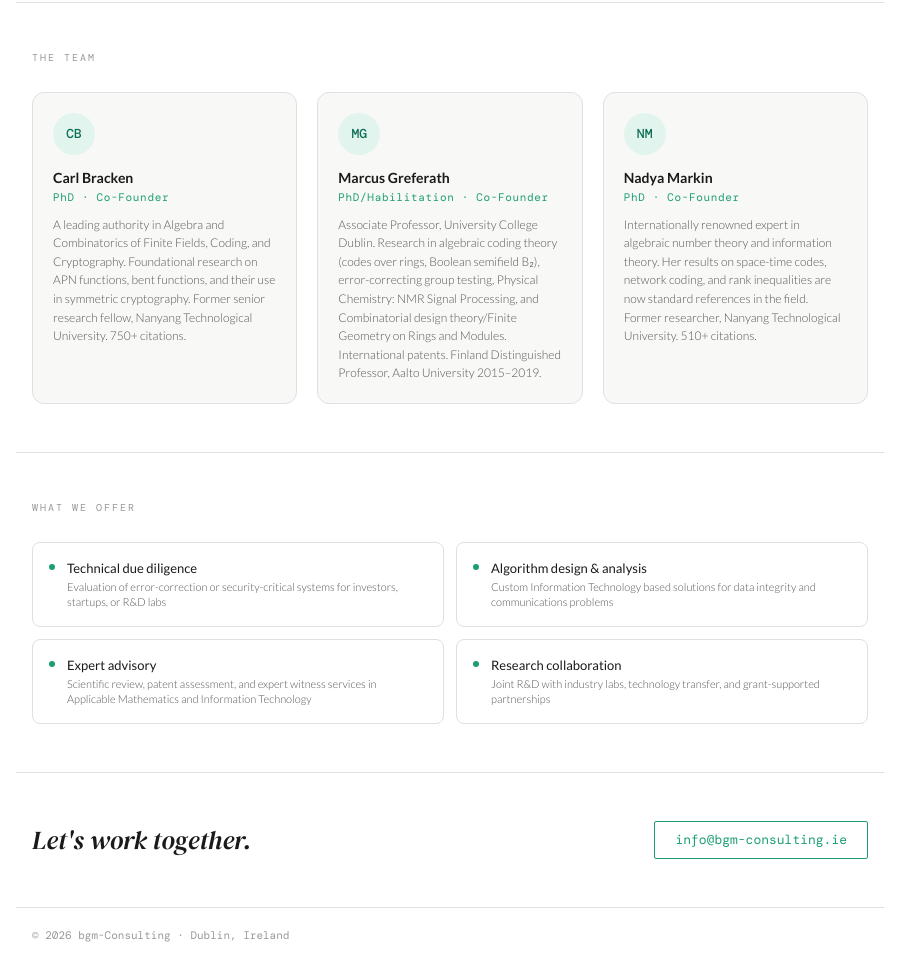
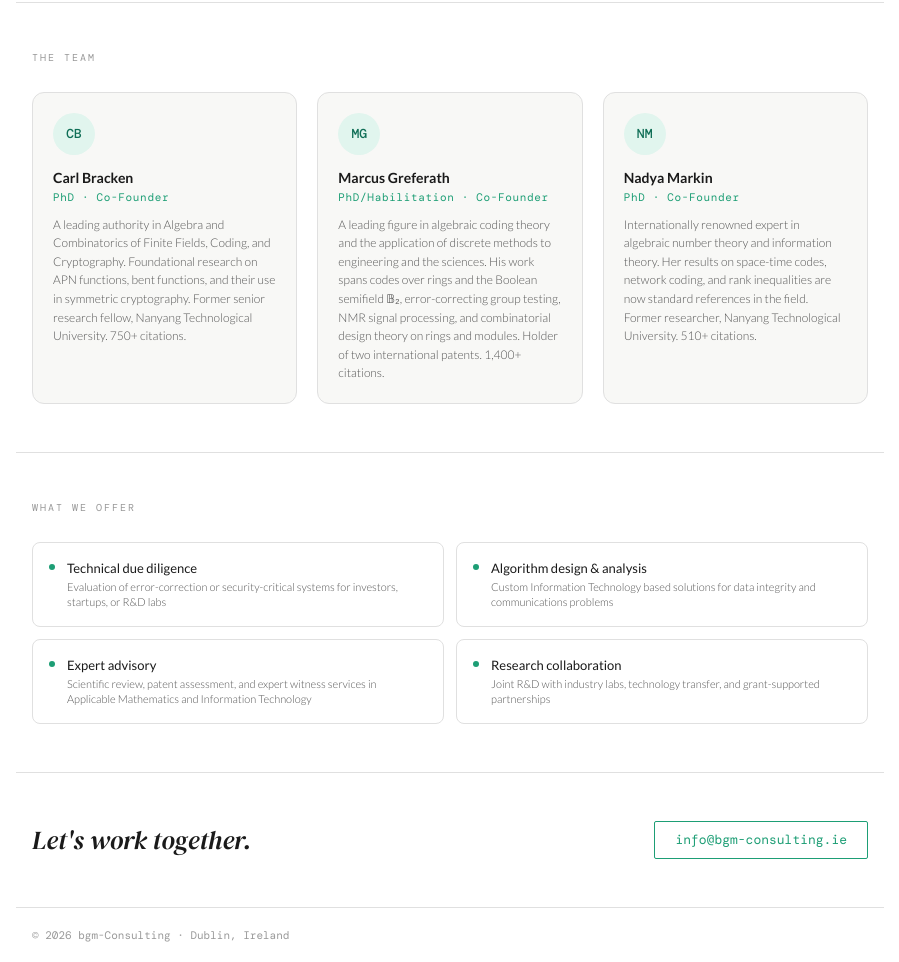
Before and after one commit to bgm-consulting/bgm-consulting.github.io, a plain HTML site: page index.html in a window 1280 px wide. Shown: the part 1013-1975 px from the top of the page, without its empty margins (190-1089 px from the left). Drawn offline with nearby package versions, Linux system fonts and the light colour scheme.

Commit message:
Rewrite Marcus Greferath's bio to match the CB/NM style
Drop the job-title opener and the FiDiPro/Aalto line (not relevant
here), lead with a stature statement instead, keep the two patents,
and add a citation count (1,400+, from Google Scholar) so all three
founder bios end on the same kind of fact.

```diff
--- a/index.html
+++ b/index.html
@@ -495,7 +495,7 @@
         <div class="team-initials">MG</div>
         <div class="team-name">Marcus Greferath</div>
         <div class="team-role">PhD/Habilitation · Co-Founder</div>
-        <div class="team-desc">Associate Professor, University College Dublin. Research in algebraic coding theory (codes over rings, Boolean semifield B₂), error-correcting group testing, Physical Chemistry: NMR Signal Processing, and Combinatorial design theory/Finite Geometry on Rings and Modules. International patents. Finland Distinguished Professor, Aalto University 2015–2019.</div>
+        <div class="team-desc">A leading figure in algebraic coding theory and the application of discrete methods to engineering and the sciences. His work spans codes over rings and the Boolean semifield 𝔹₂, error-correcting group testing, NMR signal processing, and combinatorial design theory on rings and modules. Holder of two international patents. 1,400+ citations.</div>
       </div>
       <div class="team-card">
         <div class="team-initials">NM</div>
```
